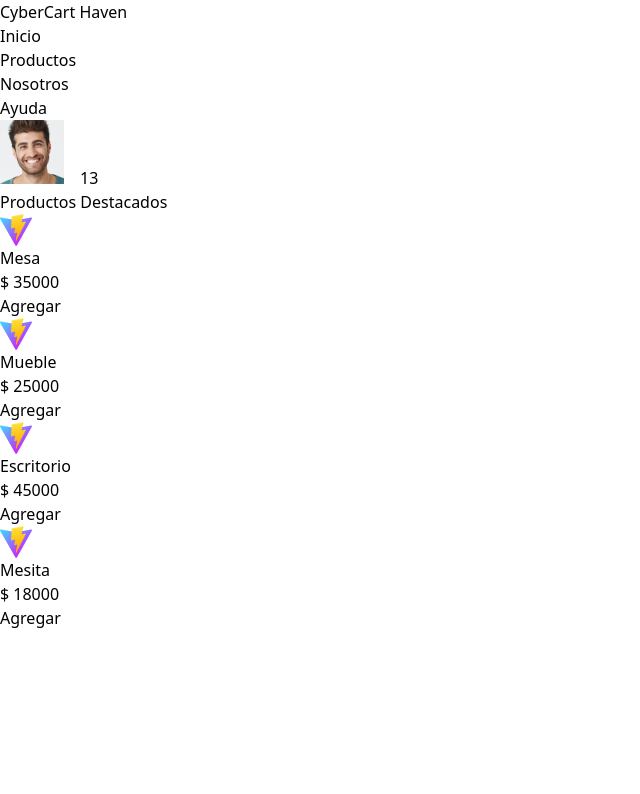
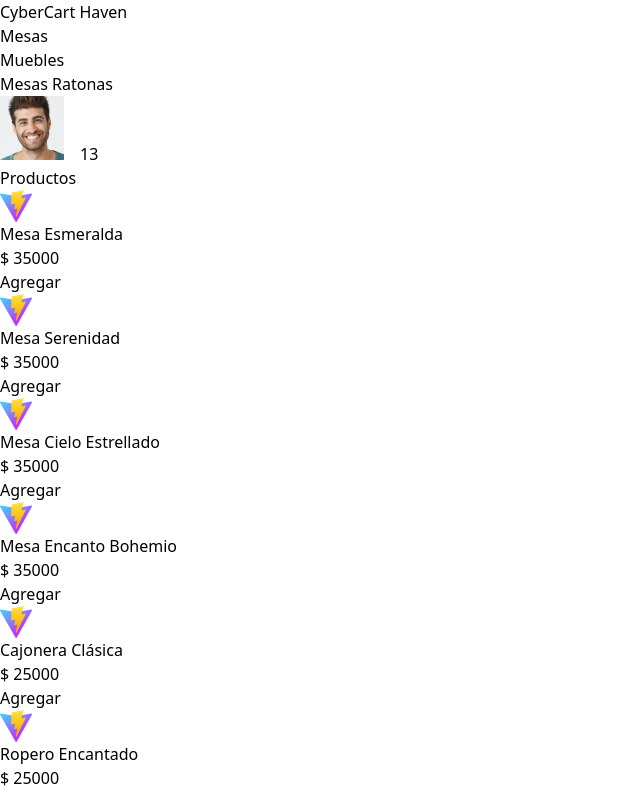
Before and after one commit to Patrick9913/ReactProject, a React (Vite) app: page / in a window 1280 px wide. Shown: the top 794 px of the page, without its empty margins (0-640 px from the left). Built offline with nearby package versions, Linux system fonts and the light colour scheme; some icons are missing.

Commit message:
Router Update

```diff
--- a/package.json
+++ b/package.json
@@ -15,6 +15,7 @@
     "react": "^18.2.0",
     "react-dom": "^18.2.0",
     "react-icons": "^4.12.0",
+    "react-router-dom": "^6.20.1",
     "sass": "^1.69.5",
     "styled-components": "^6.1.1"
   },
--- a/src/App.jsx
+++ b/src/App.jsx
@@ -2,15 +2,18 @@ import { useState } from 'react'
 import { Navbar } from './components/navbar/Navbar.jsx'
 import { ItemListContainer } from './components/itemListContainer/ItemListContainer.jsx'
 import './App.css'
+import { BrowserRouter, Route, Routes } from 'react-router-dom'
 
 function App() {
-  const [count, setCount] = useState(0)
 
   return (
-    <>
+    <BrowserRouter>
       <Navbar />
-      <ItemListContainer title="Productos Destacados"/>
-    </>
+      <Routes>
+        <Route path='/' element={<ItemListContainer/>}/>
+        <Route path='/productos/:categoryName' element={ <ItemListContainer />} />
+      </Routes>
+    </BrowserRouter>
   )
 }
 
--- /dev/null
+++ b/src/Mocks/navlinks.js
@@ -0,0 +1,17 @@
+export const navLinks = [
+    {
+        id: 1,
+        label: "Mesas",
+        href: "/productos/mesas"
+    },
+    {
+        id: 2,
+        label: "Muebles",
+        href: "/productos/muebles"
+    },
+    {
+        id: 3,
+        label: "Mesas Ratonas",
+        href: "/productos/mesas-ratonas"
+    }
+]
--- /dev/null
+++ b/src/Mocks/product.js
@@ -0,0 +1,75 @@
+
+export const prodList = [
+    {
+        id: 1,
+        name: 'Mesa Esmeralda',
+        price: 35000,
+        category: 'mesas'
+    },
+    {
+        id: 2,
+        name: 'Mesa Serenidad',
+        price: 35000,
+        category: 'mesas'
+    },
+    {
+        id: 3,
+        name: 'Mesa Cielo Estrellado',
+        price: 35000,
+        category: 'mesas'
+    },
+    {
+        id: 4,
+        name: 'Mesa Encanto Bohemio',
+        price: 35000,
+        category: 'mesas'
+    },
+    {
+        id: 5,
+        name: 'Cajonera Clásica',
+        price: 25000,
+        category: 'muebles'
+    },
+    {
+        id: 6,
+        name: 'Ropero Encantado',
+        price: 25000,
+        category: 'muebles'
+    },
+    {
+        id: 7,
+        name: 'Alacena Vintage',
+        price: 25000,
+        category: 'muebles'
+    },
+    {
+        id: 8,
+        name: 'Estantería Modular',
+        price: 25000,
+        category: 'muebles'
+    },
+    {
+        id: 9,
+        name: 'Escritorio',
+        price: 45000,
+        category: 'muebles'
+    },
+    {
+        id: 10,
+        name: 'Mesa de centro',
+        price: 18000,
+        category: 'mesas-ratonas'
+    },
+    {
+        id: 11,
+        name: 'Mesa Auxiliar',
+        price: 18000,
+        category: 'mesas-ratonas'
+    },
+    {
+        id: 12,
+        name: 'Mesa de Café',
+        price: 18000,
+        category: 'mesas-ratonas'
+    }
+]
--- a/src/Products/product.js
+++ /dev/null
@@ -1,7 +0,0 @@
-
-export const prodList = [
-    {id: 1, name: 'Mesa', price: 35000},
-    {id: 2, name: 'Mueble', price: 25000},
-    {id: 3, name: 'Escritorio', price: 45000},
-    {id: 4, name: 'Mesita', price: 18000}
-]
--- a/src/components/itemListContainer/ItemListContainer.jsx
+++ b/src/components/itemListContainer/ItemListContainer.jsx
@@ -1,16 +1,35 @@
-import React from 'react'
-import { prodList } from '../../Products/product.js'
-import { ItemsList } from './ItemsList.jsx'
+import React from 'react';
+import { ItemsList } from './ItemsList.jsx';
+import { useState, useEffect } from 'react';
+import { pedirDatos } from '../../utils/utils.js';
+import { useParams } from 'react-router-dom';
 
+export const ItemListContainer = () => {
 
-export const ItemListContainer = ({title}) => {
+  const [productos, setProductos] = useState([]);
+  const [loading, setloading] = useState(true)
+
+  const {categoryName} = useParams()
+
+  useEffect(() => {
+    setloading(true)
+    pedirDatos()
+      .then ((data) => {
+        const items = categoryName ? data.filter ((prod) => prod.category === categoryName) : data;
+        setProductos(items)
+        setloading(false)
+      })
+  }, [categoryName])
+
   return (
-    <section className=' mt-9'>
-        <h2 className='text-center text-3xl mb-9'>{title}</h2>
-        <div className='flex justify-around'>
-          {prodList.map((item) => {
-            return <ItemsList id={item.id} name={item.name} price={item.price}/>
-          })}
+    <section className='mt-8 mb-8'>
+        <h2 className='text-center text-3xl mb-9'>Productos</h2>
+        <div className='justify-center flex flex-wrap gap-7 max-w-full'>
+          {
+            loading ? <h1>Cargando</h1> : productos.map((item) => {
+              return <ItemsList key={item.id} name={item.name} price={item.price}/>
+            })
+          }
         </div>
     </section>
   )
--- a/src/components/itemListContainer/ItemsList.jsx
+++ b/src/components/itemListContainer/ItemsList.jsx
@@ -3,12 +3,12 @@ import React from 'react'
 export const ItemsList = ({id, name, price}) => {
 
   return (
-    <div key={id} className=' w-80 h-auto rounded-md bg-slate-200 flex flex-col items-center'>
-        <img className='w-52 mb-5' src="/vite.svg" alt="imagern del producto" />
-        <div className='w-full text-center'>
+    <div key={id} className='w-80 min-w-[300px] h-auto rounded-md bg-slate-200 flex flex-col gap-5 items-center'>
+        <img className='w-52 mt-5' src="/vite.svg" alt="imagern del producto" />
+        <div className='w-full text-center mb-6'>
             <h3>{name}</h3>
             <h5>$ {price}</h5>
-            <button className='bg-sky-900 w-32 h-12 rounded-lg text-stone-50'>Agregar</button>
+            <button className='bg-sky-900 w-32 h-12 mt-3 rounded-lg text-stone-50'>Agregar</button>
         </div>
     </div>
   )
--- a/src/components/navbar/Navbar.jsx
+++ b/src/components/navbar/Navbar.jsx
@@ -2,17 +2,19 @@ import React from 'react'
 import { RostroPerfil } from './Pictures/RostroPerfil'
 import { CartWidget } from '../cartWidget/CartWidget.jsx'
 import './navbar.scss'
+import { navLinks } from '../../Mocks/navlinks.js'
+import { Link } from 'react-router-dom'
 
 export const Navbar = () => {
+
   return (
     <nav className='bg-sky-950 flex justify-center px-10'>
       <h1 className='m-4 text-stone-50 w-1/3 min-w-min font-light'>CyberCart Haven</h1>
       <div className='w-1/3 flex justify-center min-w-min'>
         <ul className='text-stone-50 flex items-center'>
-          <li><a className='m-4' href="#">Inicio</a></li>
-          <li><a className='m-4' href="#">Productos</a></li>
-          <li><a className='m-4' href="#">Nosotros</a></li>
-          <li><a className='m-4' href="#">Ayuda</a></li>
+          {navLinks.map((link) => (
+            <li className='m-4' key={link.id}><Link to={link.href}>{link.label}</Link></li>
+          ))}
         </ul>
       </div>
       <div className='text-stone-50 w-1/3 min-w-min flex justify-end'>
--- /dev/null
+++ b/src/utils/utils.js
@@ -0,0 +1,9 @@
+import { prodList } from "../Mocks/product"
+
+export const pedirDatos = () => {
+    return new Promise ((resolve, reject) => {
+      setTimeout(() => {
+        resolve (prodList)
+    }, 1500)
+  })
+}
```
Also changed, not shown: src/components/itemDetailContainer/ItemDetailContainer.jsx (added), 1 other file (tests, documents, lock files or other folders).
